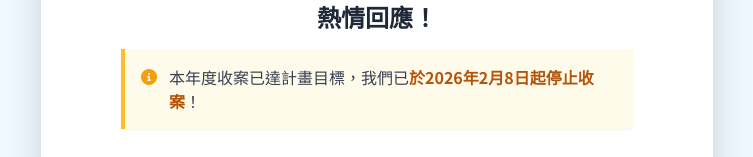
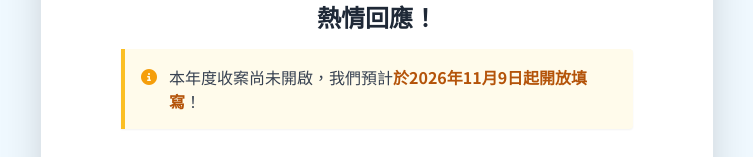
Before and after one commit to yl2005us-bit/TUNA, a plain HTML site: page index_Stop.html in a window 1280 px wide. Shown: the part 397-554 px from the top of the page, without its empty margins (263-1016 px from the left). Drawn offline with nearby package versions, Linux system fonts and the light colour scheme.

Commit message:
Update index_Stop.html

```diff
--- a/index_Stop.html
+++ b/index_Stop.html
@@ -74,7 +74,7 @@
                 <div class="bg-amber-50 border-l-4 border-amber-400 p-4 rounded-r text-left mx-auto max-w-lg mb-6 shadow-sm">
                     <p class="text-gray-700 font-medium flex items-start">
                         <i class="fa-solid fa-circle-info text-amber-500 mt-1 mr-3 flex-shrink-0"></i>
-                        <span>本年度收案已達計畫目標，我們已<strong class="text-amber-700">於2026年2月8日起停止收案</strong>！</span>
+                        <span>本年度收案尚未開啟，我們預計<strong class="text-amber-700">於2026年11月9日起開放填寫</strong>！</span>
                     </p>
                 </div>
 
```
